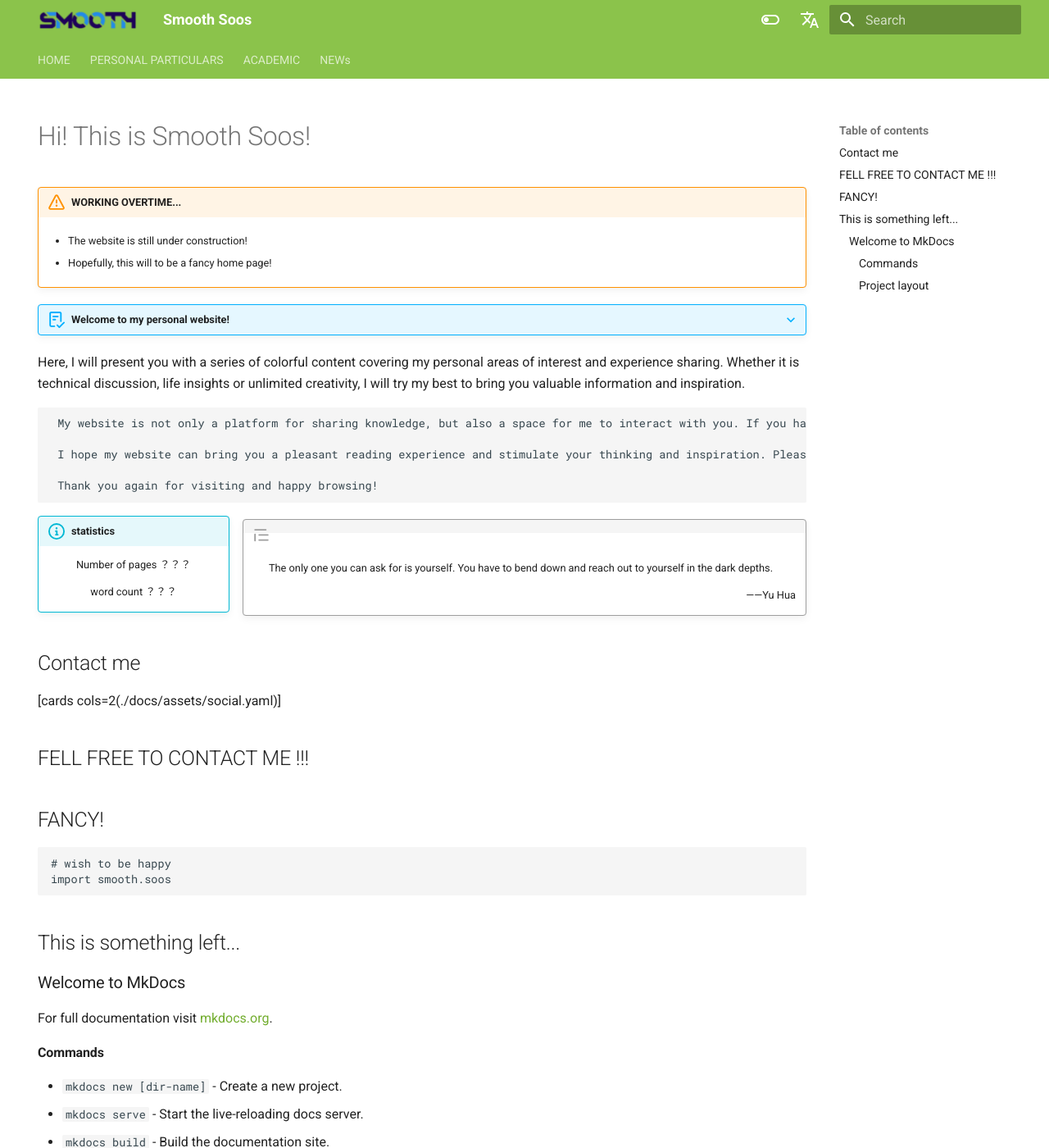
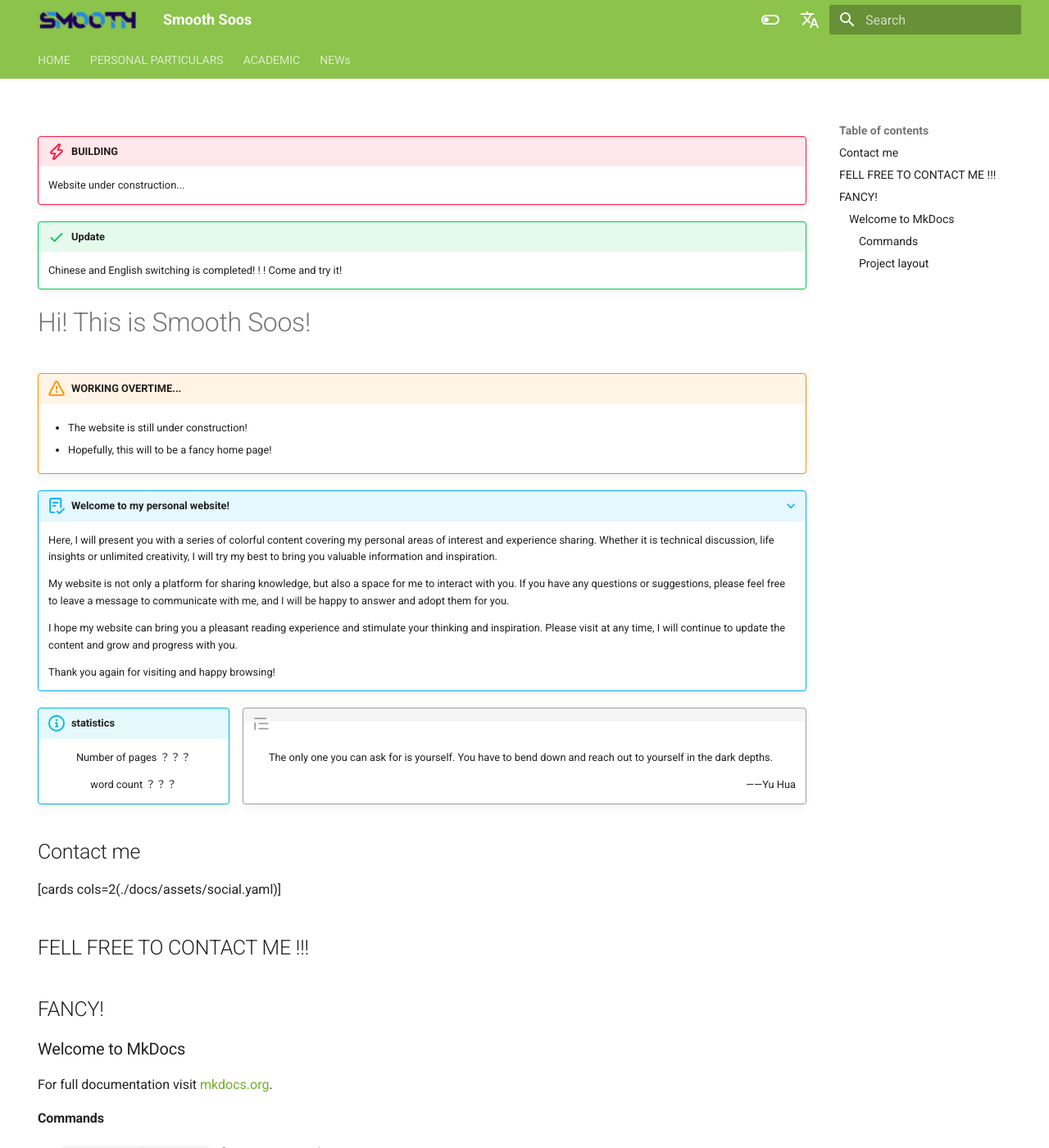
Before and after one commit to SHUASmooth/SHUASmooth.github.io, an MkDocs documentation site: the page built from docs/en.md, in a window 1280 px wide and 1400 px high. Shown: the whole window at 82% size. Built offline with MkDocs 1.6.1 and Material for MkDocs 9.7.7, drawn with Linux system fonts in a browser that asks for light colours; comment, search, counter and statistics services are not loaded.

Commit message:
Update en.md

```diff
--- a/docs/en.md
+++ b/docs/en.md
@@ -2,6 +2,12 @@
 hide:
   - navigation
 ---
+
+!!! info danger "BUILDING"
+     Website under construction...
+
+!!! success "Update"
+     Chinese and English switching is completed! ! ! Come and try it!
 
 # Hi! This is Smooth Soos!
 !!! Warning "WORKING OVERTIME..."
@@ -12,13 +18,13 @@ hide:
 
 ???+ Abstract "Welcome to my personal website!"
 
-   Here, I will present you with a series of colorful content covering my personal areas of interest and experience sharing. Whether it is technical discussion, life insights or unlimited creativity, I will try my best to bring you valuable information and inspiration.
+    Here, I will present you with a series of colorful content covering my personal areas of interest and experience sharing. Whether it is technical discussion, life insights or unlimited creativity, I will try my best to bring you valuable information and inspiration.
 
-     My website is not only a platform for sharing knowledge, but also a space for me to interact with you. If you have any questions or suggestions, please feel free to leave a message to communicate with me, and I will be happy to answer and adopt them for you.
+    My website is not only a platform for sharing knowledge, but also a space for me to interact with you. If you have any questions or suggestions, please feel free to leave a message to communicate with me, and I will be happy to answer and adopt them for you.
 
-     I hope my website can bring you a pleasant reading experience and stimulate your thinking and inspiration. Please visit at any time, I will continue to update the content and grow and progress with you.
+    I hope my website can bring you a pleasant reading experience and stimulate your thinking and inspiration. Please visit at any time, I will continue to update the content and grow and progress with you.
 
-     Thank you again for visiting and happy browsing!
+    Thank you again for visiting and happy browsing!
 
 !!! info inline "statistics"
 
@@ -40,10 +46,6 @@ hide:
 
 ## FANCY!
 
-    # wish to be happy
-    import smooth.soos
-
-## This is something left...
 
 ### Welcome to MkDocs
 
```
